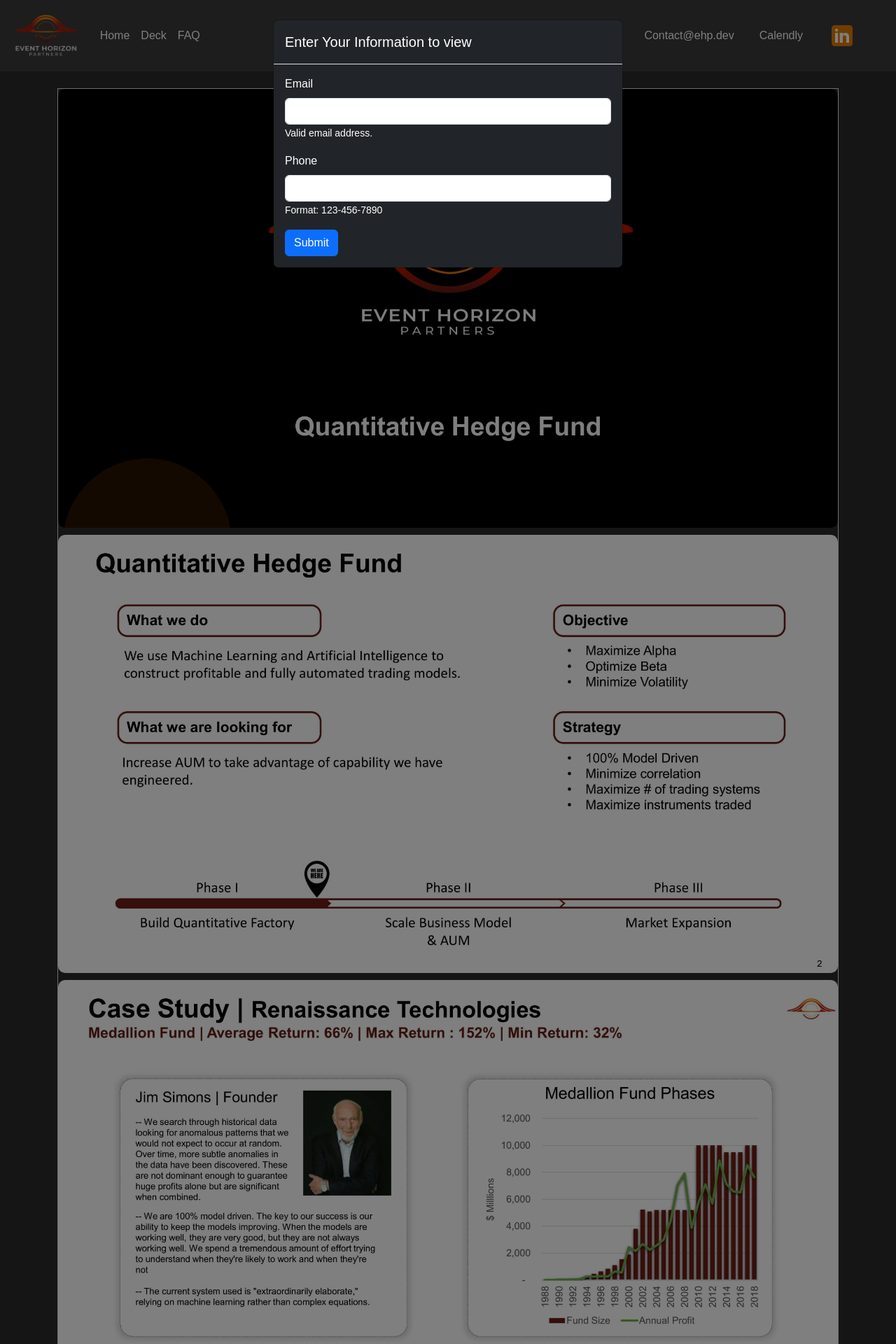
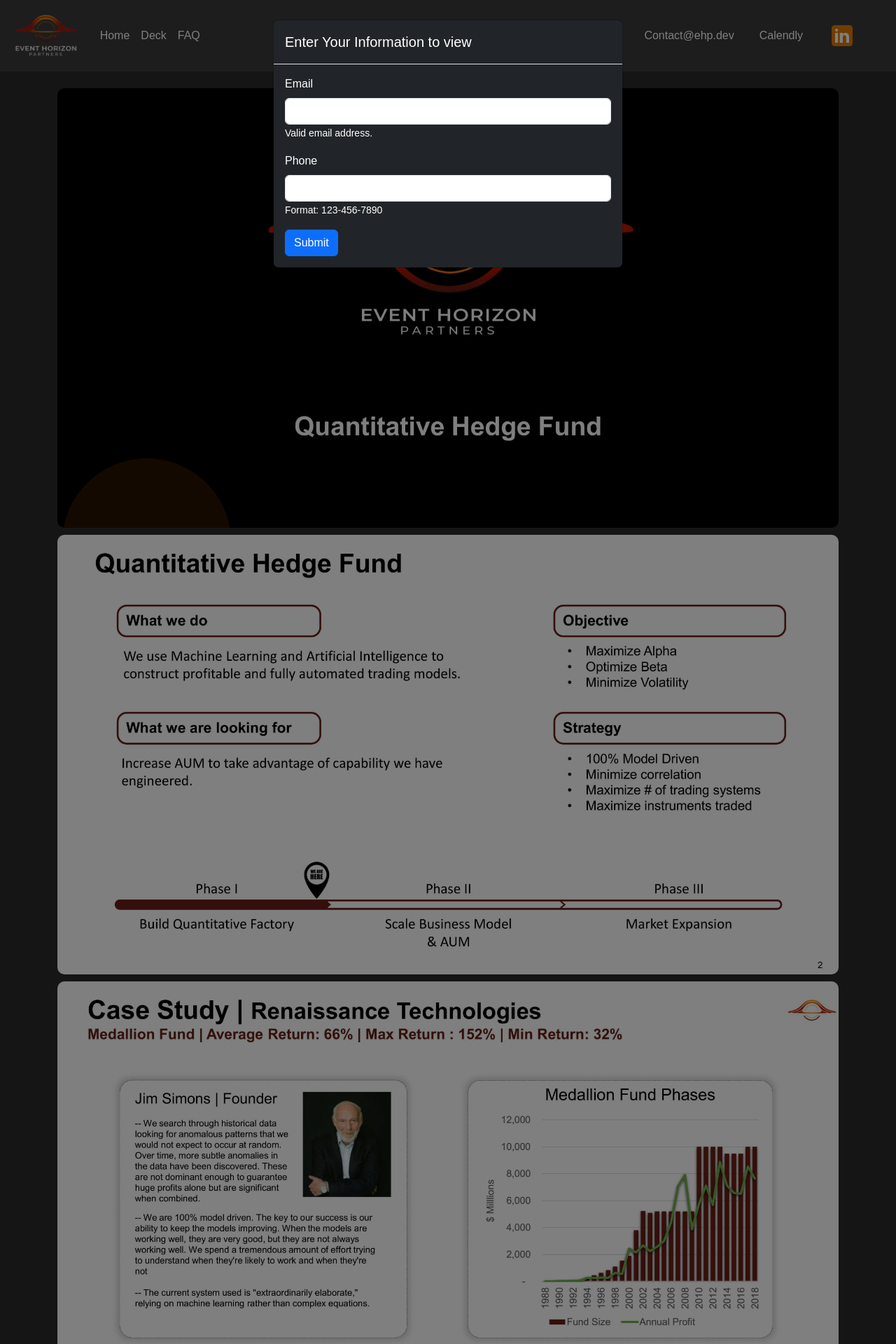
Before and after one commit to EventHorizonPartners/Investor_Relations, a Jekyll site: the page built from deck.md, in a window 1280 px wide. Shown: the top 1920 px of the page at 70% size. Built offline with Jekyll 4.4.1, drawn with Linux system fonts in a browser that asks for light colours.

Commit message:
disable clicks
css change to border

```diff
--- a/assets/css/style.css
+++ b/assets/css/style.css
@@ -136,7 +136,6 @@
 .deck-container {
   overflow-y: scroll;
   max-height: 90vh; /* Adjust this based on your desired viewport height */
-  border: 1px solid #ddd;
   padding: 0; /* Remove padding to ensure full-width images */
 }
 .deck-image {
```
Also changed, not shown: deck.md (+1 -0 lines).
